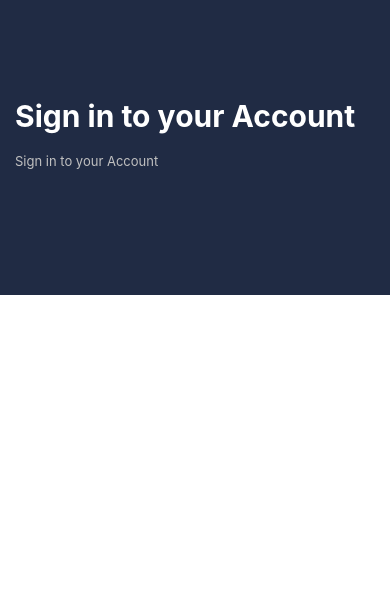
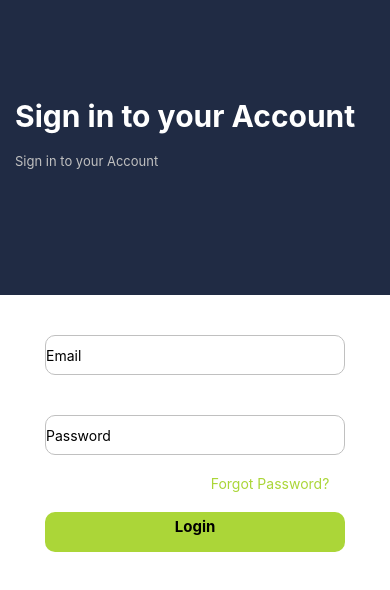
Before and after one commit to MarcoMR4/MateriaProgramacionMovil, a React Native app in the folder Practica/: screen / in a window 390 px wide. Shown: the top 590 px of the page. Built offline with nearby package versions, Linux system fonts and the light colour scheme.

Commit message:
inputs y touchable

```diff
--- a/Practica/src/components/Login/LoginContent/index.jsx
+++ b/Practica/src/components/Login/LoginContent/index.jsx
@@ -1,10 +1,60 @@
 import React from 'react';
-import { View, Text, StyleSheet } from 'react-native';
+import { View, Text, StyleSheet, TextInput, TouchableOpacity } from 'react-native';
 
 export default function LoginContent(){
     return (
-        <View>
+        <View style={styles.container}>
+
+            <TextInput style={styles.input} placeholder='Email'></TextInput>
+            <TextInput style={styles.input} placeholder='Password'></TextInput>
+
+
+            <Text style={styles.text1} >Forgot Password?</Text>
+
+            <TouchableOpacity style={styles.buttonLogin}>
+                <Text style={styles.text2} >Login</Text>
+            </TouchableOpacity>
 
         </View>
     );
 }
+
+const styles = StyleSheet.create({
+    container: {
+      flex: 1,
+      flexDirection: 'column',
+      alignItems: 'center',
+      justifyContent: 'flex-start',
+    },
+    input: {
+        width: 300,
+        height: 40,
+        alignItems: 'center',
+        borderRadius: 10,
+        borderWidth: 1,
+        borderColor: 'silver',
+        marginTop: 40,
+      },
+      text1: {
+        color: '#abd638',
+        textAlign: 'right',
+        marginLeft: 150,
+        marginTop: 20,
+      },
+      text2: {
+        color: 'black',
+        textAlign: 'center',
+        fontWeight: 'bold',
+        textAlignVertical: 'center',
+        fontSize: 15,
+      },
+      buttonLogin: {
+        backgroundColor: '#abd638',
+        borderRadius: 10,
+        marginTop: 20,
+        width: 300,
+        height: 40,
+        padding: 5,
+      },
+
+});
--- a/Practica/src/screens/index.jsx
+++ b/Practica/src/screens/index.jsx
@@ -10,8 +10,10 @@ export default function Login(){
             <View style={styles.item}>
                 <LoginHeader />
             </View>
+            <View style={styles.item2}>
+                <LoginContent />
+            </View>
         </View>
-
     );
 }
 
@@ -27,4 +29,9 @@ const styles = StyleSheet.create({
         height: '35%',
         alignItems: 'center',
       },
+      item2: {
+        width: '100%',
+        height: '65%',
+        alignItems: 'center',
+      },
 });
```
